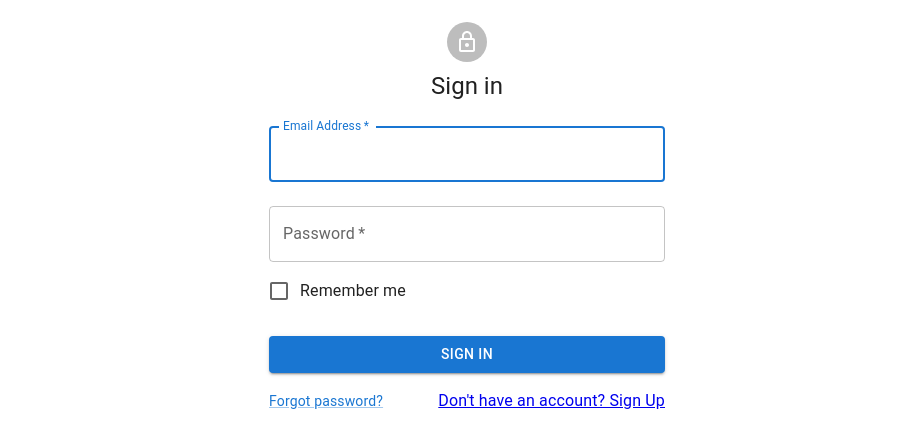
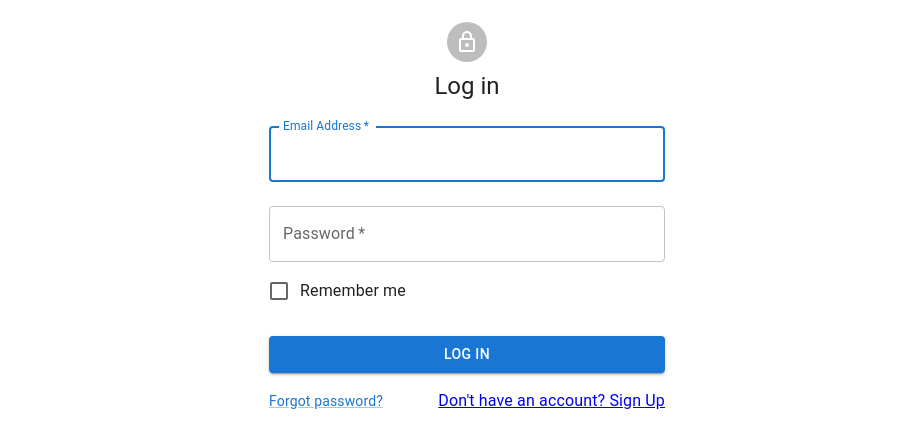
Before and after one commit to iakivpekarskyi/goit-react-hw-08-phonebook, a React (Create React App) app: page /goit-react-hw-08-phonebook/login in a window 1280 px wide. Shown: the part 126-549 px from the top of the page, without its empty margins (173-1097 px from the left). Built offline with nearby package versions, Linux system fonts and the light colour scheme.

Commit message:
started adding public route

```diff
--- a/src/components/LoginForm/LoginForm.jsx
+++ b/src/components/LoginForm/LoginForm.jsx
@@ -67,7 +67,7 @@ export default function LoginForm() {
             <LockOutlinedIcon />
           </Avatar>
           <Typography component="h1" variant="h5">
-            Sign in
+            Log in
           </Typography>
           <Box
             component="form"
@@ -106,7 +106,7 @@ export default function LoginForm() {
               variant="contained"
               sx={{ mt: 3, mb: 2 }}
             >
-              Sign In
+              Log In
             </Button>
             <Grid container>
               <Grid item xs>
--- a/src/components/PrivateRoute.js
+++ b/src/components/PrivateRoute.js
@@ -1,13 +1,11 @@
 import { useLog } from 'hooks/useLog';
-import { Outlet, useNavigate } from 'react-router-dom';
+import { Navigate, Outlet } from 'react-router-dom';
 
 export default function PrivateRoute() {
   const { isLoggedIn } = useLog();
-  const navigate = useNavigate();
 
   if (!isLoggedIn) {
-    navigate('/login');
-    return null;
+    return <Navigate to="/" />;
   }
 
   return <Outlet />;
```
Also changed, not shown: src/components/PublicRoute.js (+10 -6 lines).
